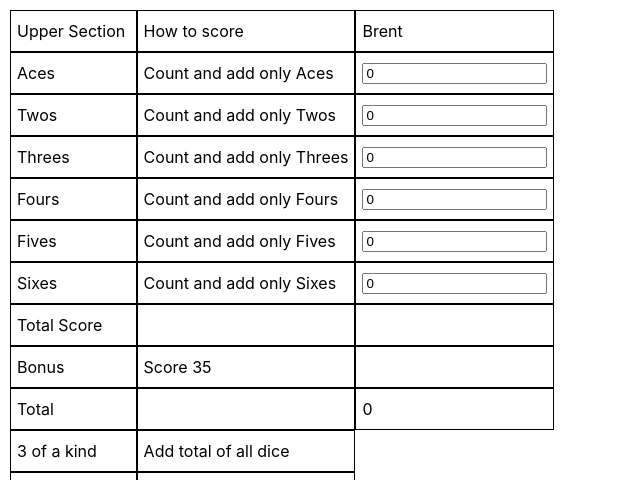
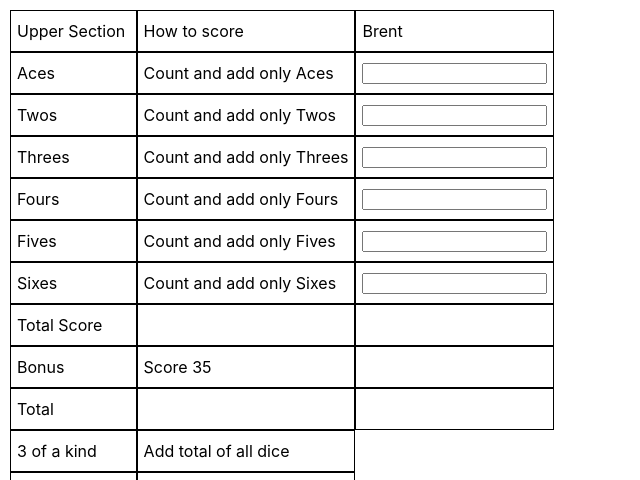
Before and after one commit to brentkeller/yahtzee-scoresheet, a React (Create React App) app: page / in a window 1280 px wide. Shown: the top 480 px of the page, without its empty margins (0-640 px from the left). Built offline with nearby package versions, Linux system fonts and the light colour scheme.

Commit message:
Basic working score input

```diff
--- a/src/components/InputCell.tsx
+++ b/src/components/InputCell.tsx
@@ -1,8 +1,12 @@
-import React from "react";
+import React from 'react';
+import PropTypes from 'prop-types';
 
-export const InputCell: React.FC<{value?: number, fieldName:string, setValue: Function}> =
-({ value, fieldName, setValue }: any) => {
-  const changeValue = (event: any) => setValue(fieldName, event.target.value);
+const InputCell: React.FC<{
+  value?: number;
+  fieldName: string;
+  setValue: Function;
+}> = ({ value, fieldName, setValue }) => {
+  const changeValue = (event: any) => setValue(fieldName, +event.target.value);
 
   return (
     <div className="cell">
@@ -10,3 +14,11 @@ export const InputCell: React.FC<{value?: number, fieldName:string, setValue: Fu
     </div>
   );
 };
+
+InputCell.propTypes = {
+  value: PropTypes.number,
+  fieldName: PropTypes.string.isRequired,
+  setValue: PropTypes.func.isRequired,
+};
+
+export { InputCell };
--- a/src/components/PlayerColumn.tsx
+++ b/src/components/PlayerColumn.tsx
@@ -1,46 +1,62 @@
-import React, { useState } from "react";
-import { InputCell } from "./InputCell";
+import React, { useReducer } from 'react';
+import PropTypes from 'prop-types';
+import { InputCell } from './InputCell';
 import { Player } from '../player';
+import { calculateScores } from '../scoreCalculator';
 
-export const PlayerColumn: React.FC<{name:string}> = ({ name }) => {
-  const [player, setPlayer] = useState(new Player(name));
+enum ActionType {
+  SetScore = 'SetScore',
+}
 
-  const updateValue = (fieldName: string, value: string) =>
-    setPlayer(currentPlayer => {
-      const temp = { ...currentPlayer, [fieldName]: value };
-      temp.upperTotal = +temp.ones + +temp.twos + +temp.threes;
-      return temp;
-    });
+interface PlayerAction {
+  type: ActionType;
+  payload: {
+    fieldName: string;
+    value?: number;
+  };
+}
 
-  console.log("player", player);
+const playerReducer: React.Reducer<Player, PlayerAction> = (state, action) => {
+  switch (action.type) {
+    case ActionType.SetScore: {
+      const scores = { ...state.scores };
+      scores[action.payload.fieldName] = action.payload.value;
+      return {
+        ...state,
+        scores: calculateScores(scores),
+      };
+    }
+  }
+};
+
+const PlayerColumn: React.FC<{ name: string }> = ({ name }) => {
+  const [player, dispatch] = useReducer<React.Reducer<Player, PlayerAction>>(
+    playerReducer,
+    new Player(name),
+  );
+
+  const updateValue = (fieldName: string, value?: number) => {
+    dispatch({ type: ActionType.SetScore, payload: { fieldName, value } });
+  };
+
   return (
     <div className="column">
       <div className="cell">{player && player.name}</div>
-      <InputCell value={player.ones} fieldName="ones" setValue={updateValue} />
-      <InputCell value={player.twos} fieldName="twos" setValue={updateValue} />
-      <InputCell
-        value={player.threes}
-        fieldName="threes"
-        setValue={updateValue}
-      />
-      <InputCell
-        value={player.fours}
-        fieldName="fours"
-        setValue={updateValue}
-      />
-      <InputCell
-        value={player.fives}
-        fieldName="fives"
-        setValue={updateValue}
-      />
-      <InputCell
-        value={player.sixes}
-        fieldName="sixes"
-        setValue={updateValue}
-      />
-      <div className="cell"></div>
-      <div className="cell"></div>
-      <div className="cell">{player && player.upperTotal}</div>
+      <InputCell value={player.scores.ones} fieldName="ones" setValue={updateValue} />
+      <InputCell value={player.scores.twos} fieldName="twos" setValue={updateValue} />
+      <InputCell value={player.scores.threes} fieldName="threes" setValue={updateValue} />
+      <InputCell value={player.scores.fours} fieldName="fours" setValue={updateValue} />
+      <InputCell value={player.scores.fives} fieldName="fives" setValue={updateValue} />
+      <InputCell value={player.scores.sixes} fieldName="sixes" setValue={updateValue} />
+      <div className="cell">{player && player.scores && player.scores.numbersTotal}</div>
+      <div className="cell">{player && player.scores && player.scores.numbersBonus}</div>
+      <div className="cell">{player && player.scores && player.scores.upperTotal}</div>
     </div>
   );
 };
+
+PlayerColumn.propTypes = {
+  name: PropTypes.string.isRequired,
+};
+
+export { PlayerColumn };
--- a/src/player.ts
+++ b/src/player.ts
@@ -1,21 +1,29 @@
+export class PlayerScores {
+  ones?: number;
+  twos?: number;
+  threes?: number;
+  fours?: number;
+  fives?: number;
+  sixes?: number;
+  numbersTotal?: number;
+  numbersBonus?: number;
+  upperTotal?: number;
+  smallStraight?: number;
+  largeStraight?: number;
+  yahtzee?: number;
+  chance?: number;
+  // TODO: bonus yahtzees
+  lowerTotal?: number;
+  total?: number;
+  [key: string]: number | undefined; // Index signature
+}
+
 export class Player {
-  constructor(public name: string){
+  name: string;
+  scores: PlayerScores;
+
+  constructor(name: string) {
+    this.name = name;
+    this.scores = new PlayerScores();
   }
-
-  ones: number =0;
-  twos: number =0;
-  threes: number =0;
-  fours: number =0;
-  fives: number =0;
-  sixes: number =0;
-  numbersTotal: number =0;
-  numbersBonus: number =0;
-  upperTotal: number =0;
-  smallStraight: number =0;
-  largeStraight: number =0;
-  yahtzee: number =0;
-  chance: number =0;
-  // TODO: bonus yahtzees
-  lowerTotal: number =0;
-  total: number =0;
 }
--- /dev/null
+++ b/src/scoreCalculator.ts
@@ -0,0 +1,21 @@
+import { PlayerScores } from './player';
+
+const getScoreValue = (scores: PlayerScores, name: string): number => {
+  return scores[name] || 0;
+};
+
+const sumFields = (scores: PlayerScores, fields: string[]): number => {
+  let sum = 0;
+  fields.forEach(x => (sum += +getScoreValue(scores, x)));
+  return sum;
+};
+
+const upperNumberFields = ['ones', 'twos', 'threes', 'fours', 'fives', 'sixes'];
+
+export const calculateScores = (scores: PlayerScores): PlayerScores => {
+  scores.numbersTotal = sumFields(scores, upperNumberFields);
+  scores.numbersBonus = scores.numbersTotal >= 63 ? 35 : undefined;
+  scores.upperTotal = scores.numbersTotal + getScoreValue(scores, 'numbersBonus');
+
+  return scores;
+};
```
